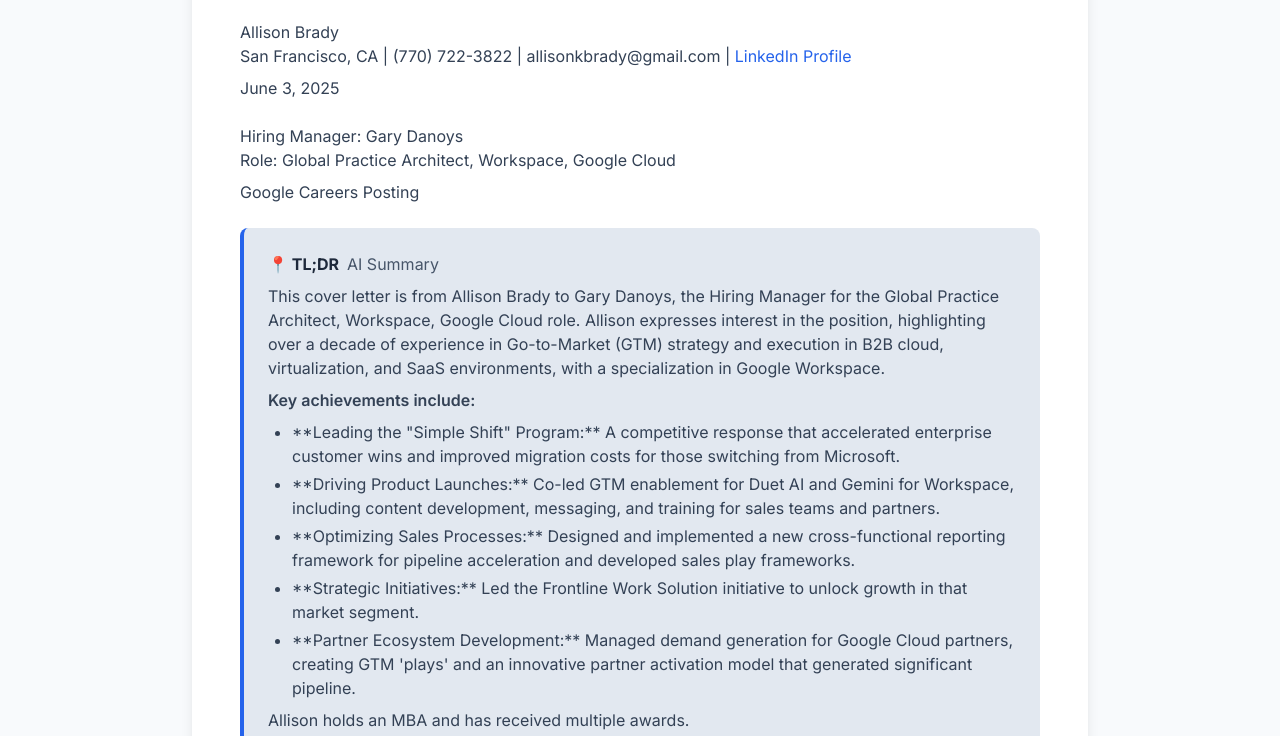
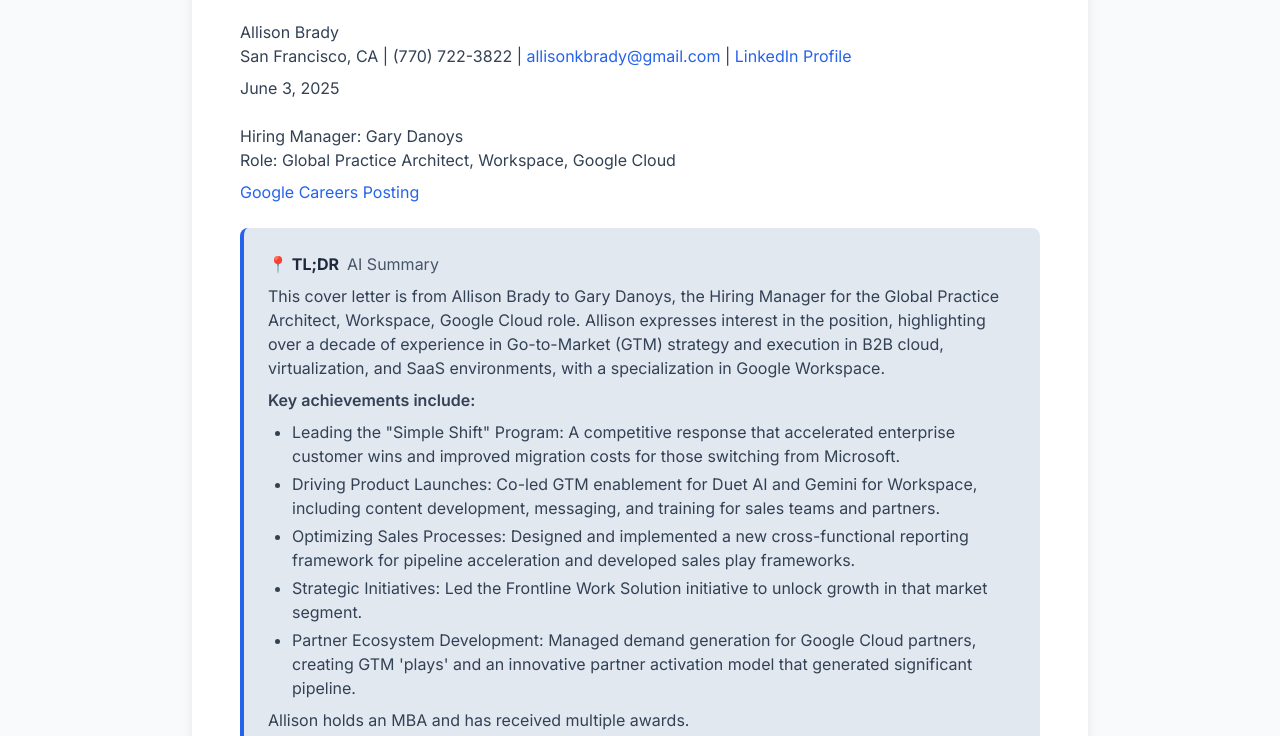
Before and after one commit to BradyinB3ta/interactive-gresume-external, a plain HTML site: page cover-letter.html in a window 1280 px wide. Shown: the part 216-952 px from the top of the page. Drawn offline with nearby package versions, Linux system fonts and the light colour scheme.

Commit message:
Update cover-letter.html

```diff
--- a/cover-letter.html
+++ b/cover-letter.html
@@ -87,26 +87,27 @@
         <h1 class="text-3xl md:text-4xl font-bold text-slate-900 mb-6 text-center">Cover Letter</h1>
 
         <p class="mb-2">Allison Brady<br>
-        San Francisco, CA | (770) 722-3822 | allisonkbrady@gmail.com | <a href="[Your LinkedIn URL]" class="text-blue-600 hover:underline">LinkedIn Profile</a></p>
+        San Francisco, CA | (770) 722-3822 | <a href="mailto:allisonkbrady@gmail.com" class="text-blue-600 hover:underline">allisonkbrady@gmail.com</a> | <a href="https://www.linkedin.com/in/[Your LinkedIn Profile URL]/" target="_blank" class="text-blue-600 hover:underline">LinkedIn Profile</a></p>
         <p class="mb-6">June 3, 2025</p>
 
         <p class="mb-2">Hiring Manager: Gary Danoys<br>
         Role: Global Practice Architect, Workspace, Google Cloud</p>
-        <p class="mb-6">Google Careers Posting</p>
+        <p class="mb-6"><a href="https://careers.google.com/ [Insert actual Google Careers Posting URL here]" target="_blank" class="text-blue-600 hover:underline">Google Careers Posting</a></p>
 
         <div class="tldr-section">
             <h2>📍 TL;DR <span class="font-normal text-slate-600">AI Summary</span></h2>
             <p class="mb-2">This cover letter is from Allison Brady to Gary Danoys, the Hiring Manager for the Global Practice Architect, Workspace, Google Cloud role. Allison expresses interest in the position, highlighting over a decade of experience in Go-to-Market (GTM) strategy and execution in B2B cloud, virtualization, and SaaS environments, with a specialization in Google Workspace.</p>
             <p class="font-semibold mb-2">Key achievements include:</p>
             <ul class="list-disc list-inside">
-                <li>**Leading the "Simple Shift" Program:** A competitive response that accelerated enterprise customer wins and improved migration costs for those switching from Microsoft.</li>
-                <li>**Driving Product Launches:** Co-led GTM enablement for Duet AI and Gemini for Workspace, including content development, messaging, and training for sales teams and partners.</li>
-                <li>**Optimizing Sales Processes:** Designed and implemented a new cross-functional reporting framework for pipeline acceleration and developed sales play frameworks.</li>
-                <li>**Strategic Initiatives:** Led the Frontline Work Solution initiative to unlock growth in that market segment.</li>
-                <li>**Partner Ecosystem Development:** Managed demand generation for Google Cloud partners, creating GTM 'plays' and an innovative partner activation model that generated significant pipeline.</li>
+                <li>Leading the "Simple Shift" Program: A competitive response that accelerated enterprise customer wins and improved migration costs for those switching from Microsoft.</li>
+                <li>Driving Product Launches: Co-led GTM enablement for Duet AI and Gemini for Workspace, including content development, messaging, and training for sales teams and partners.</li>
+                <li>Optimizing Sales Processes: Designed and implemented a new cross-functional reporting framework for pipeline acceleration and developed sales play frameworks.</li>
+                <li>Strategic Initiatives: Led the Frontline Work Solution initiative to unlock growth in that market segment.</li>
+                <li>Partner Ecosystem Development: Managed demand generation for Google Cloud partners, creating GTM 'plays' and an innovative partner activation model that generated significant pipeline.</li>
             </ul>
             <p class="mt-2">Allison holds an MBA and has received multiple awards.</p>
         </div>
+        <hr class="my-6 border-t-2 border-slate-300">
 
         <p class="mb-4">Dear Gary,</p>
 
```
